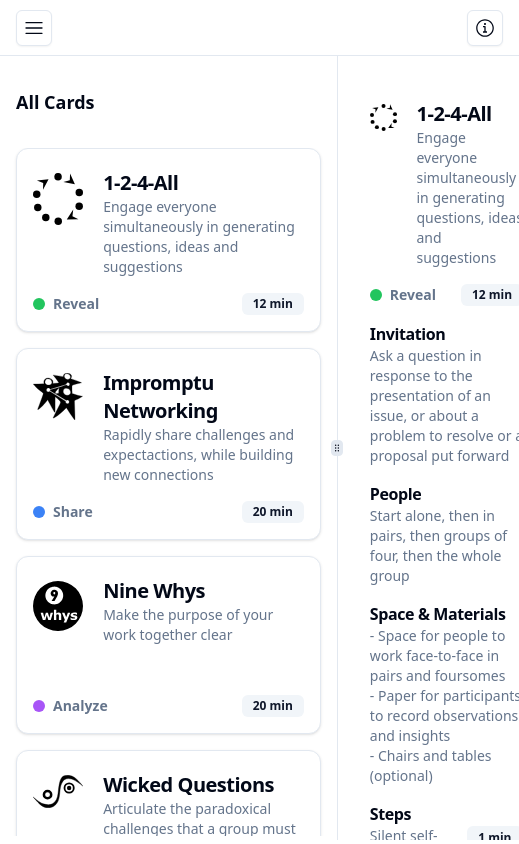
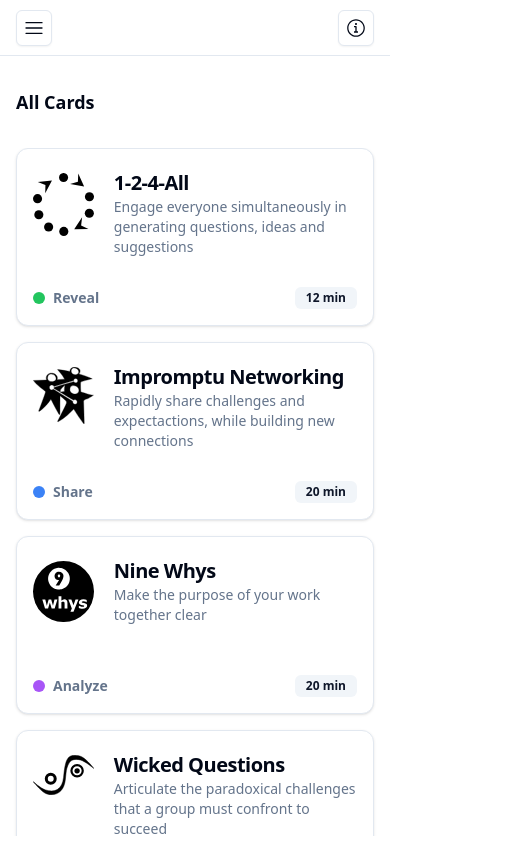
Before and after one commit to vpapadopou/ls-cards-online, a React (Vite) app: page / in a window 390 px wide. Shown: the whole page, 519 px wide, since content can reach past the window. Built offline with nearby package versions, Linux system fonts and the light colour scheme; the HTML template or start-up script is replaced by a standard one.

Commit message:
Minor class range fix

```diff
--- a/src/components/CardDeck/CardDeck.jsx
+++ b/src/components/CardDeck/CardDeck.jsx
@@ -56,9 +56,9 @@ function CardDeck({ selectedCategory, onCardClick }) {
         {/* /Card grid */}
       </ResizablePanel>
       {/* /Left panel (card grid) */}
-      <ResizableHandle className="sm:max-lg:hidden" withHandle />
+      <ResizableHandle className="max-lg:hidden" withHandle />
       {/* Right panel (card details) */}
-      <ResizablePanel className="sm:max-lg:hidden" defaultSize={35} maxSize={50} minSize={25}>
+      <ResizablePanel className="max-lg:hidden" defaultSize={35} maxSize={50} minSize={25}>
         {/* Height of scroll is screen minus header */}
         <ScrollArea className="h-[calc(100vh-60px)]">
           <div className="flex justify-center px-8 py-10">
```
